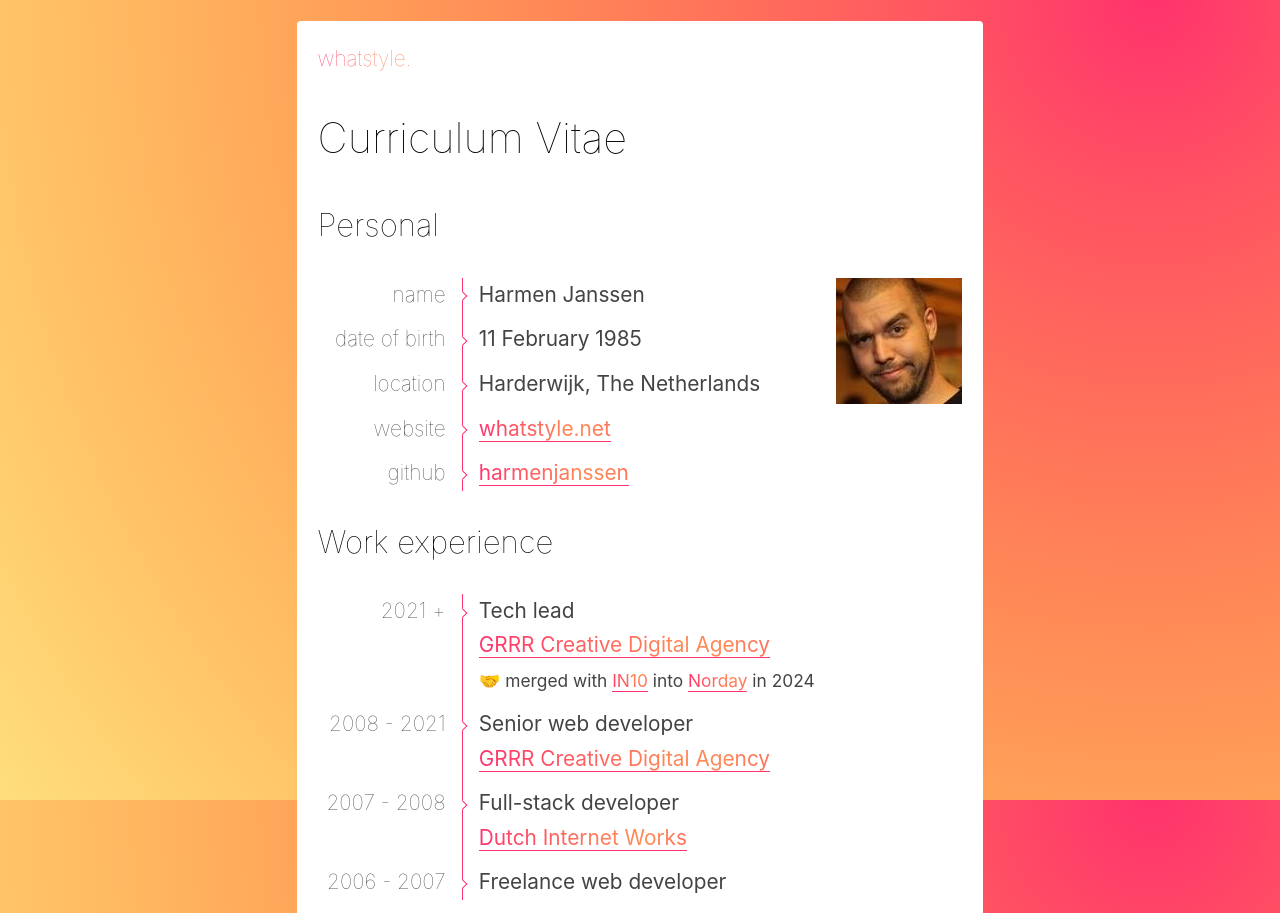
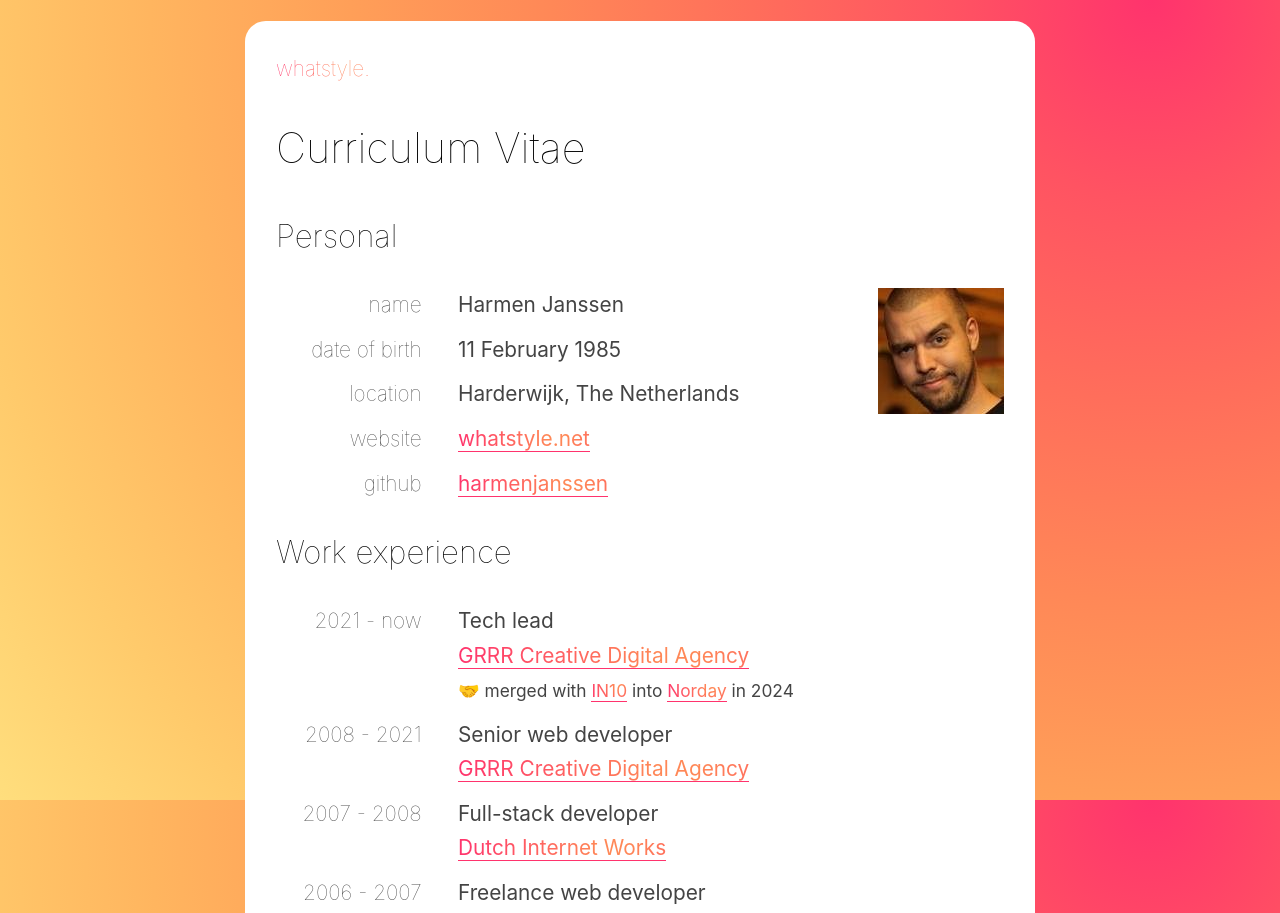
Before and after one commit to harmenjanssen/whatstyle, an Astro site: page /cv in a window 1280 px wide. Shown: the top 913 px of the page. Built offline with nearby package versions, Linux system fonts and the light colour scheme; Astro itself is replaced by a stand-in of ours.

Commit message:
Tweak styling

```diff
--- a/src/pages/cv.astro
+++ b/src/pages/cv.astro
@@ -33,7 +33,7 @@ const pageTitle = "Curriculum Vitae of Harmen Janssen";
   <h2>Work experience</h2>
 
   <dl class="work-experience">
-    <dt>2021 +</dt>
+    <dt>2021 - now</dt>
     <dd>
       <span class="work-experience__role">Tech lead</span>{" "}
       <span class="sr-only">at</span>{" "}
--- a/src/styles/global.css
+++ b/src/styles/global.css
@@ -8,6 +8,7 @@
   --gradient-min-size: 20%;
   --gradient-max-size: 80%;
   --gradient-size: 10%;
+  --container-padding: 1.5em;
 }
 
 @view-transition {
@@ -35,7 +36,7 @@ html {
 }
 
 body {
-  max-width: 35em;
+  max-width: 40em;
   min-height: 100%;
   margin: 0 auto;
   padding: 0;
@@ -44,6 +45,7 @@ body {
   font-size: 1.2em;
   line-height: 1.5;
   color: var(--body-color);
+  overflow-y: scroll;
 }
 
 @media (min-width: 420px) {
@@ -58,11 +60,11 @@ body {
   position: relative;
   min-height: calc(100vh - 2em);
   margin: 1em;
-  padding: 1em;
+  padding: var(--container-padding);
   display: flex;
   flex-direction: column;
   background: #fff;
-  border-radius: 4px;
+  border-radius: 1em;
   view-transition-name: container;
 }
 
@@ -307,7 +309,7 @@ dd:last-child {
   dt {
     text-align: right;
   }
-  dt {
+  /* dt {
     border-right: 1px solid var(--primary-color);
   }
   dt::after {
@@ -323,7 +325,7 @@ dd:last-child {
     transform: translateY(-50%) rotate(45deg);
     content: "";
     background-color: #fff;
-  }
+  } */
 }
 
 .work-experience__role {
@@ -333,7 +335,7 @@ dd:last-child {
 @media (min-width: 675px) {
   .my-face {
     position: absolute;
-    right: 1em;
+    right: var(--container-padding);
   }
 }
 
```
